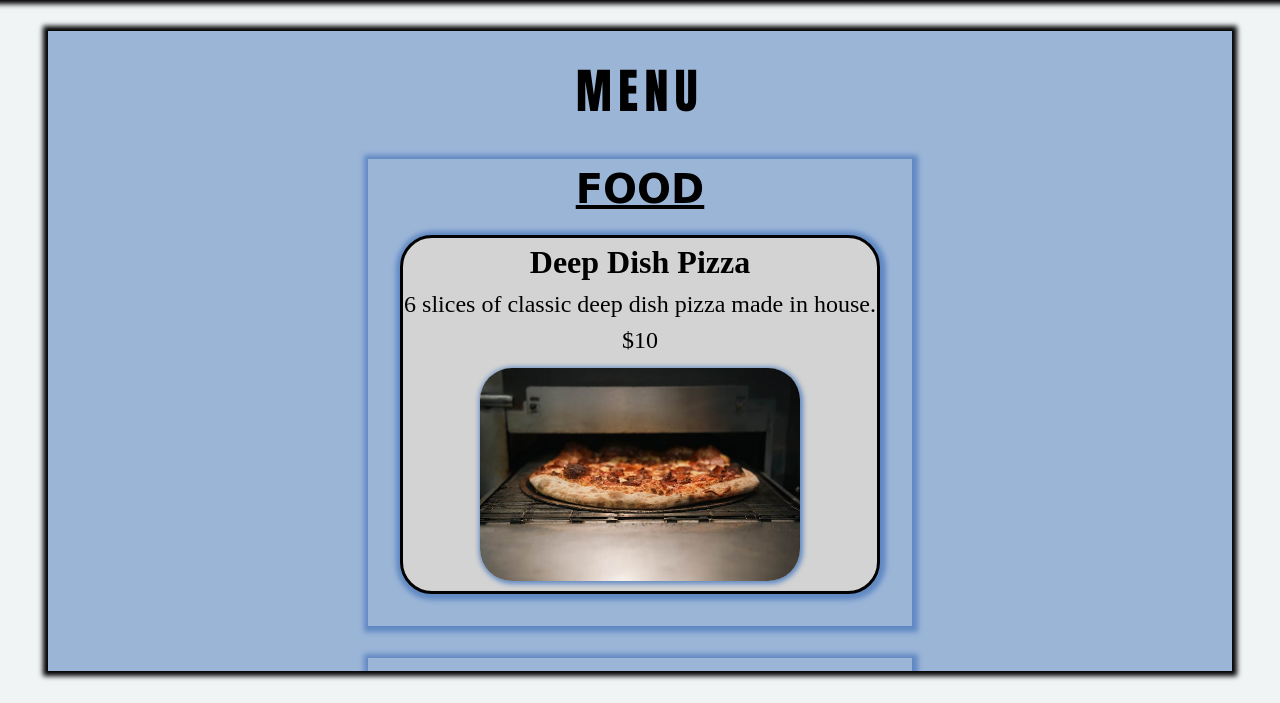
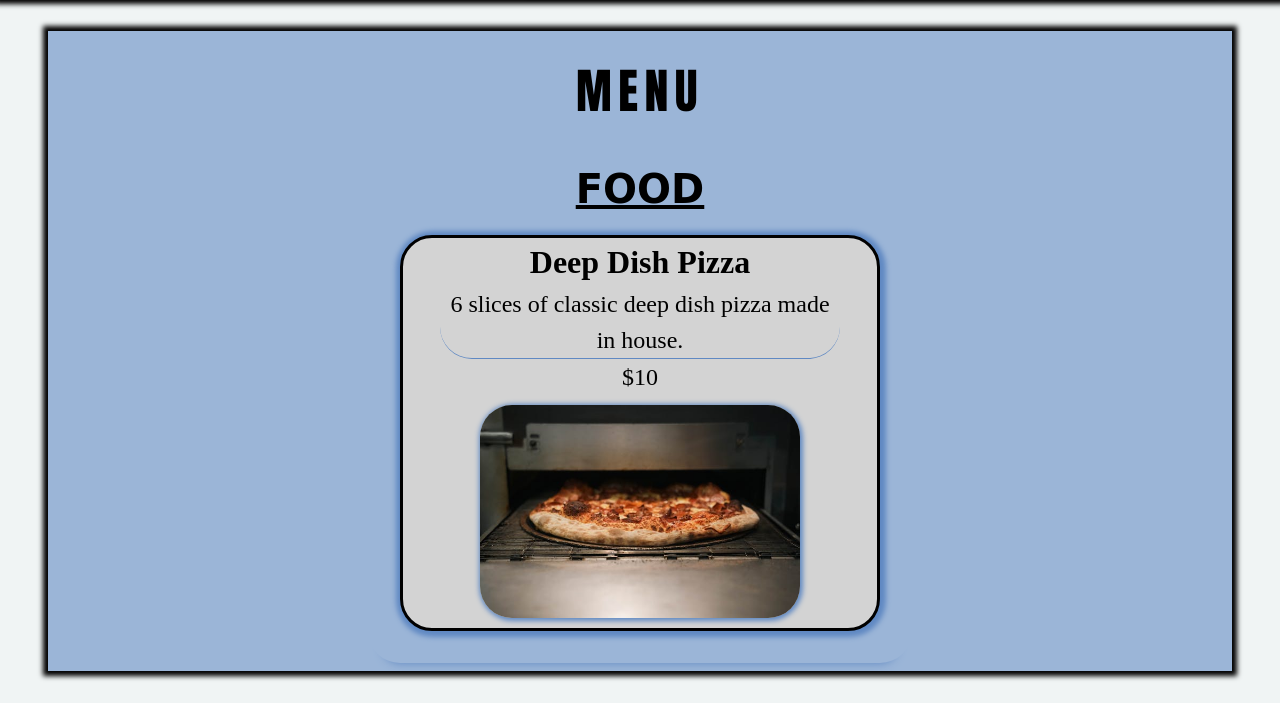
Before and after one commit to veles-rgb/top-restaurant-page, a website built with webpack: page src/template.html in a window 1280 px wide. Both pictures are taken after a click on the button "MENU". Shown: the part 113-816 px from the top of the page. Built offline with nearby package versions, Linux system fonts and the light colour scheme.

Commit message:
Change border styles for containers

```diff
--- a/src/styles/styles.css
+++ b/src/styles/styles.css
@@ -158,7 +158,8 @@ nav > button:hover {
     gap: 1rem;
     padding: 0 2rem 2rem 2rem;
     margin-bottom: 2rem;
-    box-shadow: 1px 1px 5px 5px var(--secondary-color);
+    border-radius: 2rem;
+    box-shadow: 0px 15px 10px -15px var(--secondary-color);
 }
 
 .menu-section-title {
@@ -188,6 +189,12 @@ nav > button:hover {
 }
 
 .card-description {
+    display: flex;
+    flex-direction: column;
+    flex-wrap: wrap;
+    width: 25rem;
+    border-bottom: 1px solid var(--secondary-color);
+    border-radius: 2rem;
     font-size: 1.5rem;
 }
 
```
